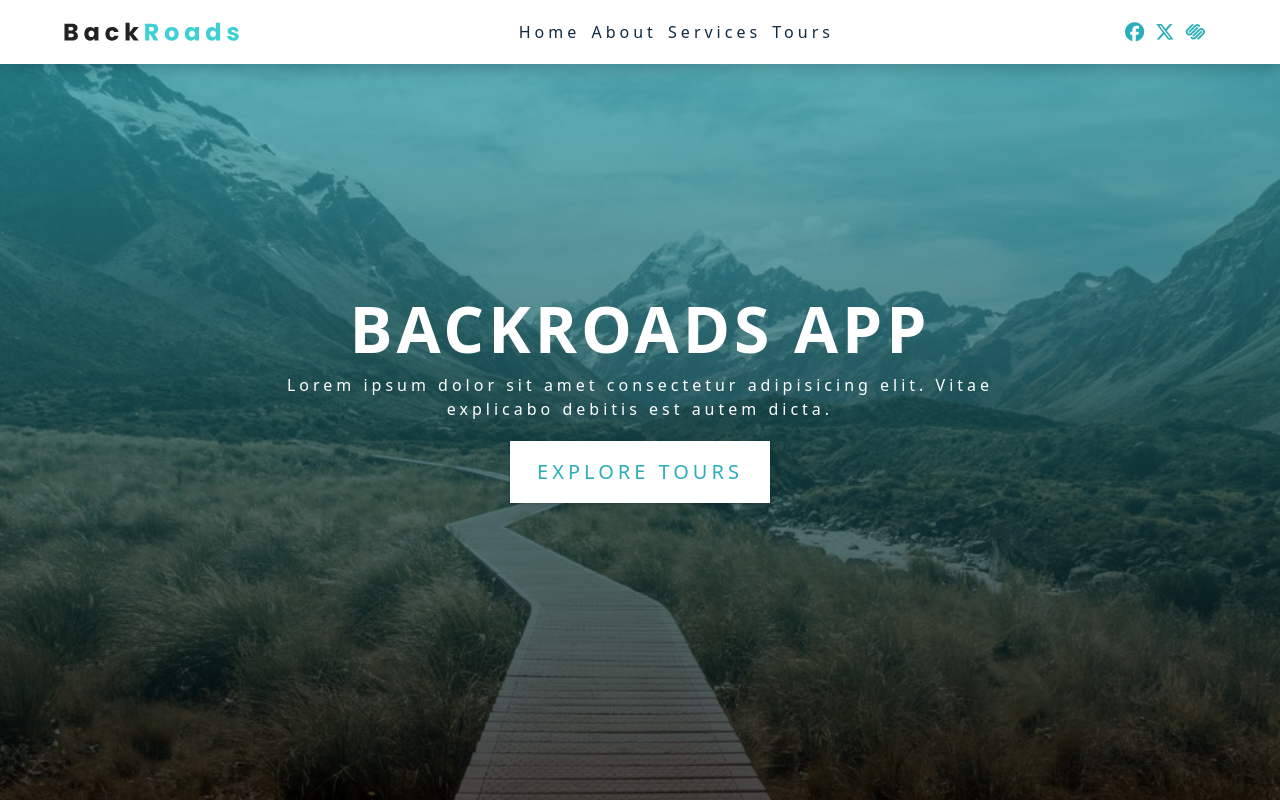
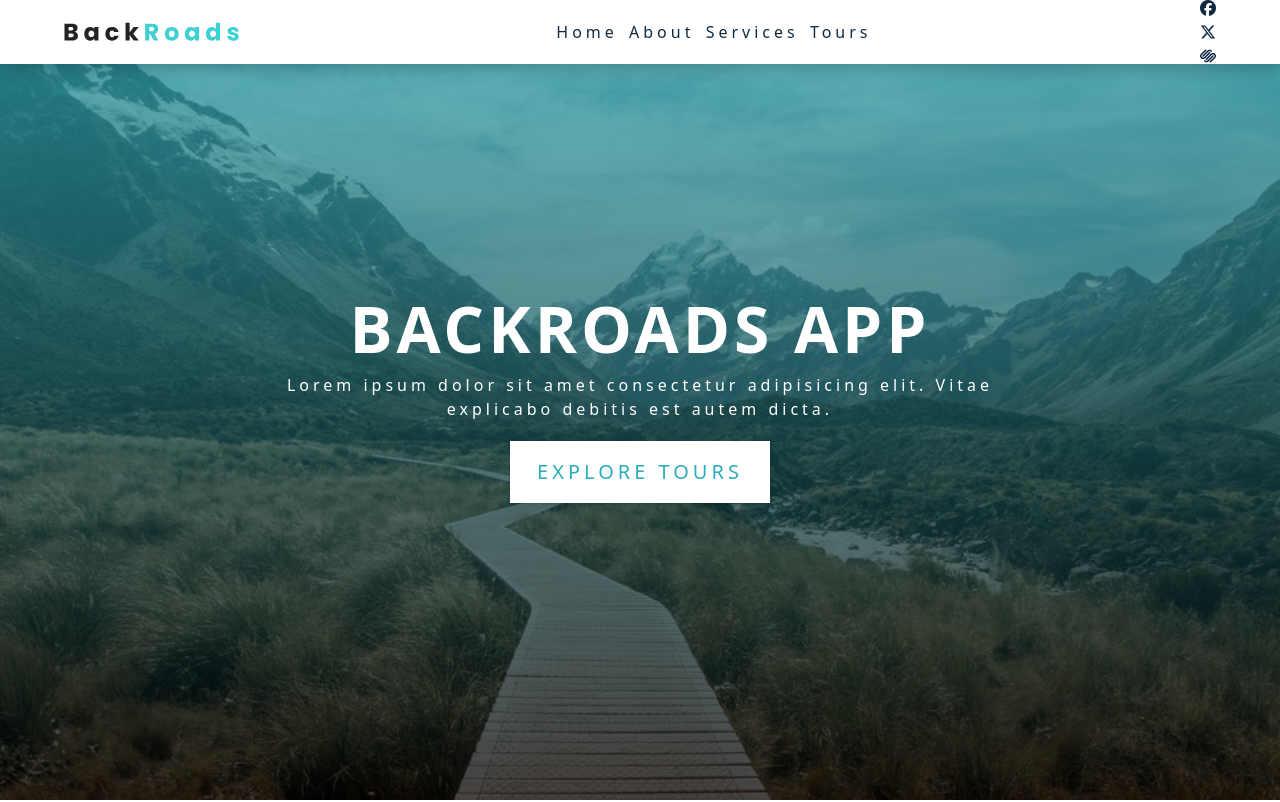
Before and after one commit to NikaDeg/be-pair-prog1-, a React (Vite) app in the folder week3-fe-pair-programming/: page / in a window 1280 px wide. Shown: the top 802 px of the page. Built offline with nearby package versions, Linux system fonts and the light colour scheme.

Commit message:
Refactor SocialLink and SocialLinks, update NavBar

```diff
--- a/week3-fe-pair-programming/src/components/Navbar.jsx
+++ b/week3-fe-pair-programming/src/components/Navbar.jsx
@@ -1,4 +1,7 @@
 import logo from '../assets/images/logo.svg'
+import PageLinks from './PageLinks'
+import SocialLinks from './SocialLinks'
+
 const Navbar = () => {
   return (
     <div>
@@ -10,59 +13,9 @@ const Navbar = () => {
             <i className="fas fa-bars" />
           </button>
         </div>
-        <ul className="nav-links" id="nav-links">
-          <li>
-            <a href="#home" className="nav-link">
-              home
-            </a>
-          </li>
-          <li>
-            <a href="#about" className="nav-link">
-              about
-            </a>
-          </li>
-          <li>
-            <a href="#services" className="nav-link">
-              services
-            </a>
-          </li>
-          <li>
-            <a href="#tours" className="nav-link">
-              tours
-            </a>
-          </li>
-        </ul>
+        <PageLinks parentClass='nav-links' itemClass='nav-link' />
         <ul className="nav-icons">
-          <li>
-            <a
-              href="https://www.facebook.com"
-              target="_blank"
-              rel="noreferrer"
-              className="nav-icon"
-            >
-              <i className="fab fa-facebook" />
-            </a>
-          </li>
-          <li>
-            <a
-              href="https://www.x.com"
-              target="_blank"
-              rel="noreferrer"
-              className="nav-icon"
-            >
-              <i className="fab fa-x-twitter" />
-            </a>
-          </li>
-          <li>
-            <a
-              href="https://www.squarespace.com/"
-              target="_blank"
-              rel="noreferrer"
-              className="nav-icon"
-            >
-              <i className="fab fa-squarespace" />
-            </a>
-          </li>
+          <SocialLinks  parentClass='nav-icons' itemClass='nav-icon' />
         </ul>
       </div>
     </nav>
--- a/week3-fe-pair-programming/src/components/SocialLink.jsx
+++ b/week3-fe-pair-programming/src/components/SocialLink.jsx
@@ -1,5 +1,11 @@
-function SocialLink() {
-  return <div>SocialLink</div>;
+function SocialLink({ url, icon }) {
+  return (
+    <li>
+      <a href={url} target="_blank" rel="noreferrer" className="social-link">
+        <i className={icon} />
+      </a>
+    </li>
+  );
 }
 
 export default SocialLink;
--- a/week3-fe-pair-programming/src/components/SocialLinks.jsx
+++ b/week3-fe-pair-programming/src/components/SocialLinks.jsx
@@ -1,5 +1,15 @@
+import {socialLinks} from '../data'
+import SocialLink from './SocialLink'
+
+
 function SocialLinks() {
-  return <div>SocialLinks</div>;
+  return (
+    <div className="social-links">
+      {socialLinks.map((link) => {
+        return <SocialLink key={link.id} {...link} />;
+      })}
+    </div>
+  );
 }
 
 export default SocialLinks;
```
